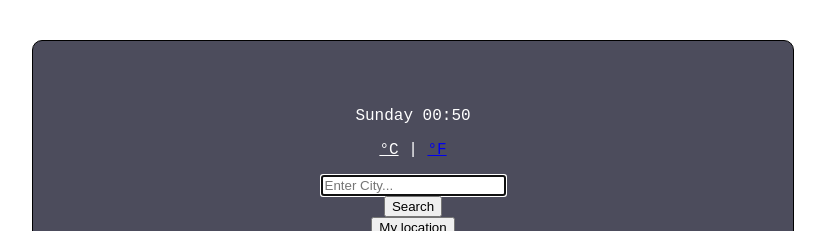
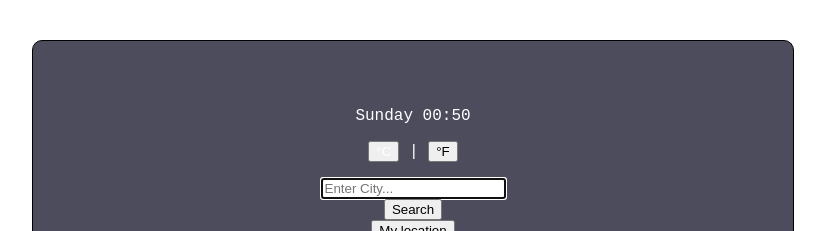
Before and after one commit to KimW1998/react-weather-app, a React (Create React App) app: page / in a window 1280 px wide. Shown: the top 231 px of the page, without its empty margins (227-1052 px from the left). Built offline with nearby package versions, Linux system fonts and the light colour scheme.

Commit message:
to remove warning changed links to buttons

```diff
--- a/src/weather.js
+++ b/src/weather.js
@@ -12,15 +12,15 @@ export default function Weather() {
             </div>
             <div className="col-3">
               <p>
-                <a href="#" id="celsius" className="active">
+                <button id="celsius" className="active">
                   {" "}
                   °C
-                </a>{" "}
+                </button>{" "}
                 |{" "}
-                <a href="#" id="fahrenheit">
+                <button  id="fahrenheit">
                   {" "}
                   °F
-                </a>
+                </button>
               </p>
             </div>
           </div>
```
